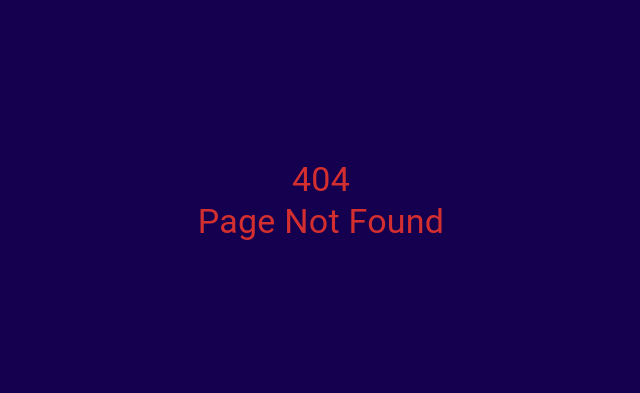
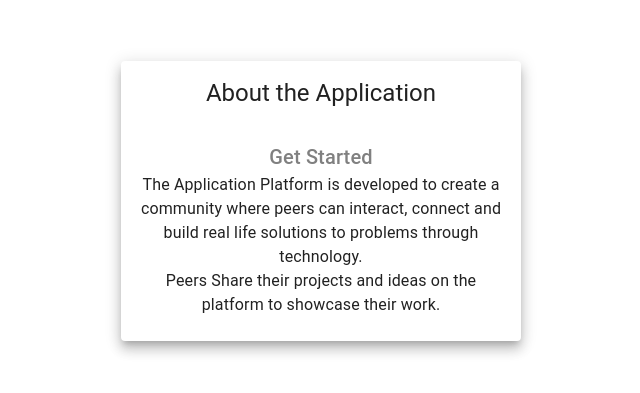
Before and after one commit to muthuri-dev/iconnect_web, a React (Create React App) app in the folder frontend/: page /start in a window 1280 px wide. Before the commit this address had no page. Shown: the part 199-592 px from the top of the page, without its empty margins (319-959 px from the left). Built offline with nearby package versions, Linux system fonts and the light colour scheme.

Commit message:
added start.jsx file

```diff
--- a/frontend/src/App.jsx
+++ b/frontend/src/App.jsx
@@ -10,6 +10,7 @@ import GroupPage from './views/pages/group.views';
 import Mentors from './views/pages/mentor.views';
 import NewsPage from './views/pages/news.views';
 import Projects from './views/pages/projects.views';
+import GetStarted from './views/pages/start';
 import Register from './views/register';
 
 function App() {
@@ -27,6 +28,7 @@ function App() {
           <Route path='/mentors' element={<Mentors/>}/>
           <Route path='/news' element={<NewsPage/>}/>
           <Route path='/groups' element={<GroupPage/>}/>
+          <Route path='/start' element={<GetStarted/>}/>
           <Route exact path='*' element={<Error/>}/>
         </Routes>
       </Switch>
--- a/frontend/src/components/footer.jsx
+++ b/frontend/src/components/footer.jsx
@@ -1,11 +1,20 @@
+import { Grid, Typography } from "@mui/material";
+
 
 
 const Footer = () => {
     return (
-        <div className="footer">
-
+        <div>
+            <Grid container direction='column' sx={{justifyContent:'center',backgroundColor:'black',height:100,marginBottom:'auto'}}>
+                <Grid item>
+                    <Typography color='secondary'>Shop with us</Typography>
+                </Grid>
+                <Grid item>
+                    <Typography color='primary'>&copy; 2022 Kennedy muthuri</Typography>
+                </Grid>
+            </Grid>
         </div>
-     );
+    );
 }
 
 export default Footer;
--- a/frontend/src/components/navbar.jsx
+++ b/frontend/src/components/navbar.jsx
@@ -2,9 +2,14 @@
 import { Button, Link } from "@mui/material";
 import Logo from "./logo";
 import '../styles/index.css'
+import { useNavigate } from "react-router-dom";
 
 
 const Navbar = () => {
+    const navigate=useNavigate();
+    const handleStart= function(){
+        navigate('/start');
+    }
     return (
         <div className='nav'>
                 <Logo/>
@@ -18,6 +23,7 @@ const Navbar = () => {
                 <Button
                 variant='contained'
                 color='secondary'
+                onClick={handleStart}
                 >Get Started</Button>
 
                 </div>
--- a/frontend/src/styles/index.css
+++ b/frontend/src/styles/index.css
@@ -98,3 +98,6 @@ code {
   height: 150px;
   background-color: black;
 }
+.start{
+
+}
--- /dev/null
+++ b/frontend/src/views/pages/start.jsx
@@ -0,0 +1,27 @@
+import { Card, CardContent, CardHeader, Typography } from "@mui/material";
+
+
+const GetStarted = () => {
+    return (
+        <div style={
+            {
+                display:'flex',
+                justifyContent:'center',
+                alignItems:'center',
+                backgroundColor:'white',
+                height:'100vh'
+            }
+        }>
+            <Card elevation={9} sx={{width:400}}>
+                <CardHeader title='About the Application'/>
+                <CardContent>
+                    <Typography variant='h6'sx={{color:'gray'}}>Get Started</Typography>
+                    <Typography>The Application Platform is developed to create a community where peers can interact, connect and build real life solutions to problems through technology.</Typography>
+                    <Typography>Peers Share their projects and ideas on the platform to showcase their work.</Typography>
+                </CardContent>
+            </Card>
+        </div>
+     );
+}
+
+export default GetStarted;
```
